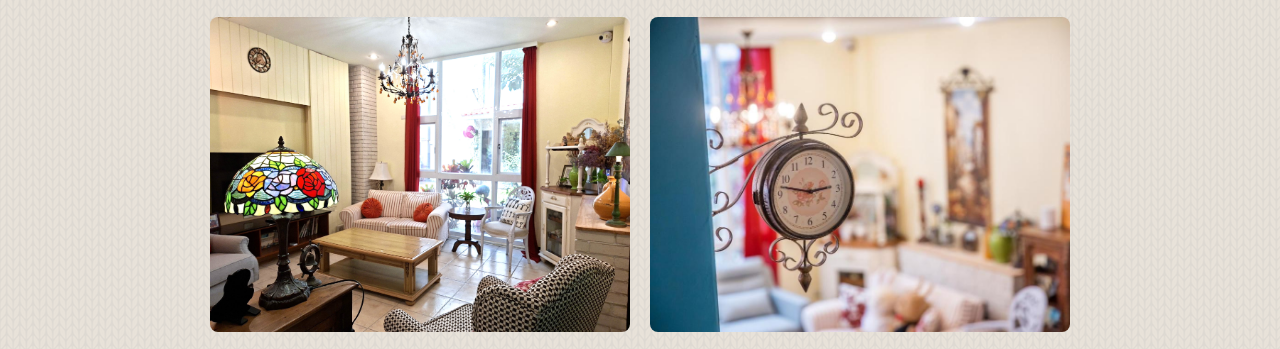
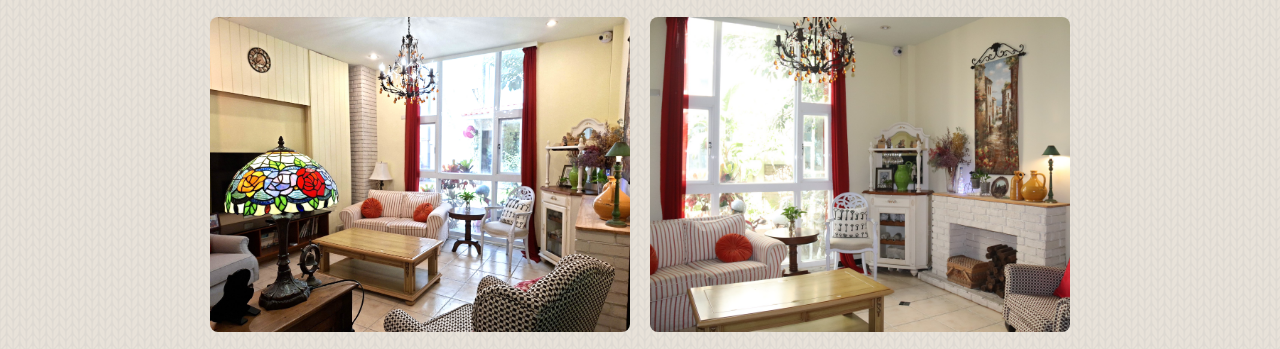
Before and after one commit to cityamalfi/cityamalfi.github.io, a plain HTML site: page about.html in a window 1280 px wide. Shown: the part 1998-2347 px from the top of the page. Drawn offline with Linux system fonts and the light colour scheme.

Commit message:
Add files via upload

```diff
--- a/about.html
+++ b/about.html
@@ -368,7 +368,7 @@
   </div>
   <div class="about-picture fade-in">
     <div class="image-wrapper">
-      <img src="images/04.jpg" alt="關於我們4">
+      <img src="images/關於我們4.jpg" alt="關於我們4">
     </div>
   </div>
 </div>
```
Also changed, not shown: index.html (+1 -0 lines), images/尊貴三人房  5.jpg (added), images/關於我們2.jpg, images/關於我們4.jpg (added).
